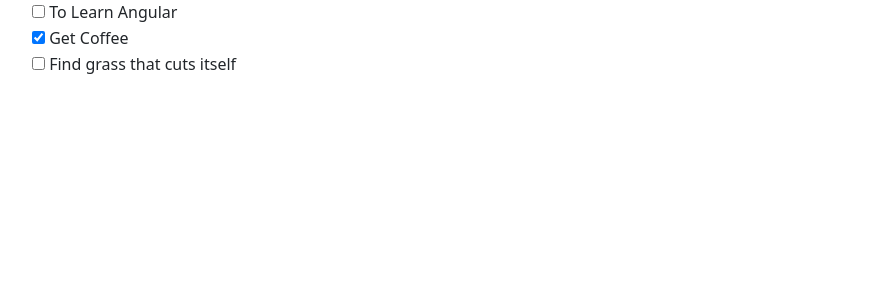
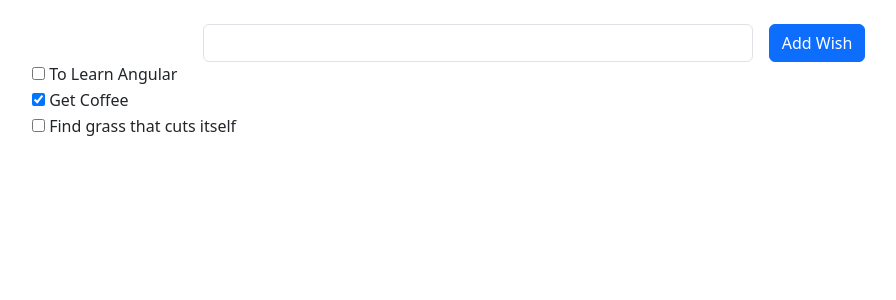
Before and after one commit to mikever/wishlist, an Angular app: page / in a window 1280 px wide. Shown: the top 300 px of the page, without its empty margins (106-1002 px from the left). Built offline with nearby package versions, Linux system fonts and the light colour scheme.

Commit message:
Adds wish form and submit logic

```diff
--- a/src/app/app.component.html
+++ b/src/app/app.component.html
@@ -1,4 +1,14 @@
 <div class="container">
+
+  <form class="row mt-3 gx-3 gy-2 align-items-center justify-content-center">
+    <div class="col-sm-6">
+      <label for="specificSizeInputName" class="visually-hidden">Wish</label>
+      <input name="new-wish-text" type="text" class="form-control" [(ngModel)]="newWishText">
+    </div>
+    <div class="col-auto">
+      <button type="submit" class="btn btn-primary" (click)="$event.preventDefault(); addNewWish()">Add Wish</button>
+    </div>
+  </form>
 
   <div *ngIf="items.length === 0; else showItems">
     There are no items to display
--- a/src/app/app.component.ts
+++ b/src/app/app.component.ts
@@ -12,10 +12,18 @@
     new WishItem('Get Coffee', true),
     new WishItem('Find grass that cuts itself'),
   ]
+
+  newWishText = ''
+
   title = 'wishlist'
+
+  addNewWish() {
+    this.items.push(new WishItem(this.newWishText))
+    this.newWishText = ''
+  }
 
   toggleItem(item: WishItem) {
     item.isComplete = !item.isComplete
-    console.log(item)
+    // ~~~ console.log(item)
   }
 }
```
Also changed, not shown: src/app/app.module.ts (+9 -13 lines).
